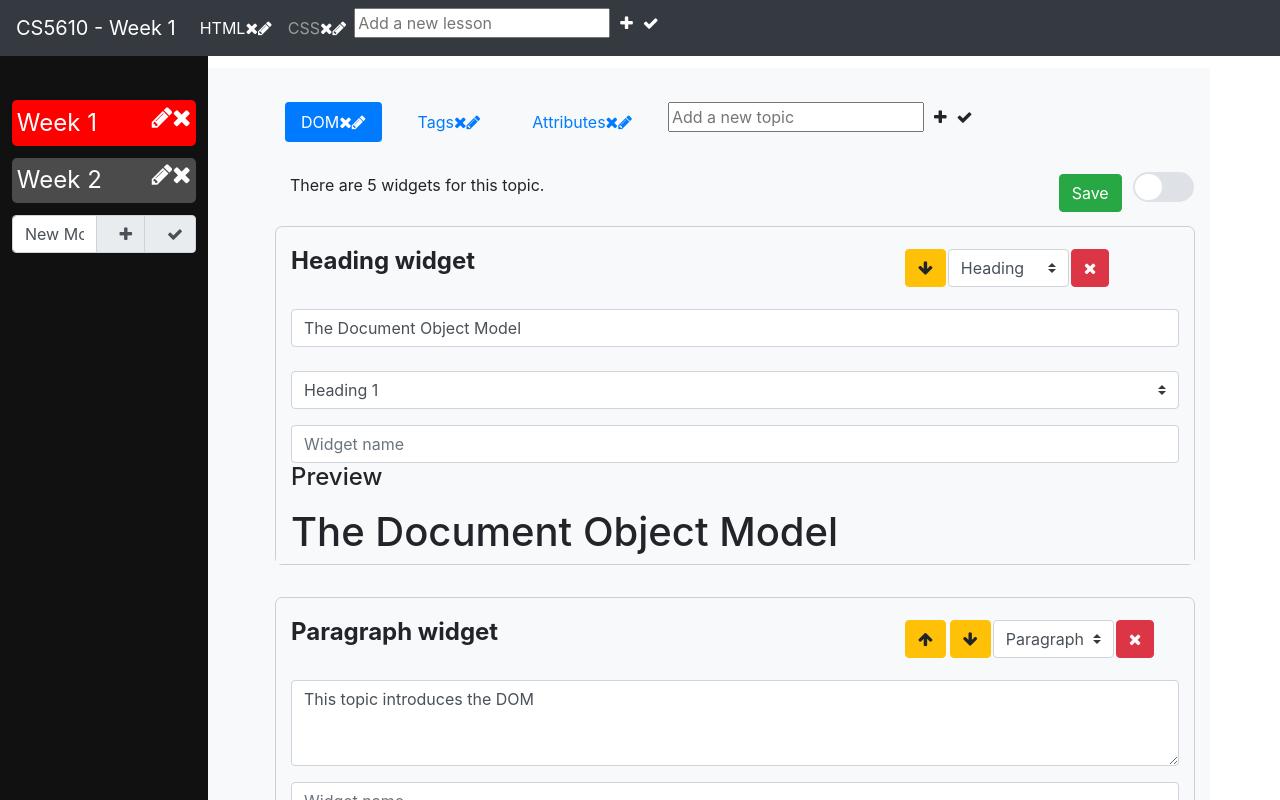
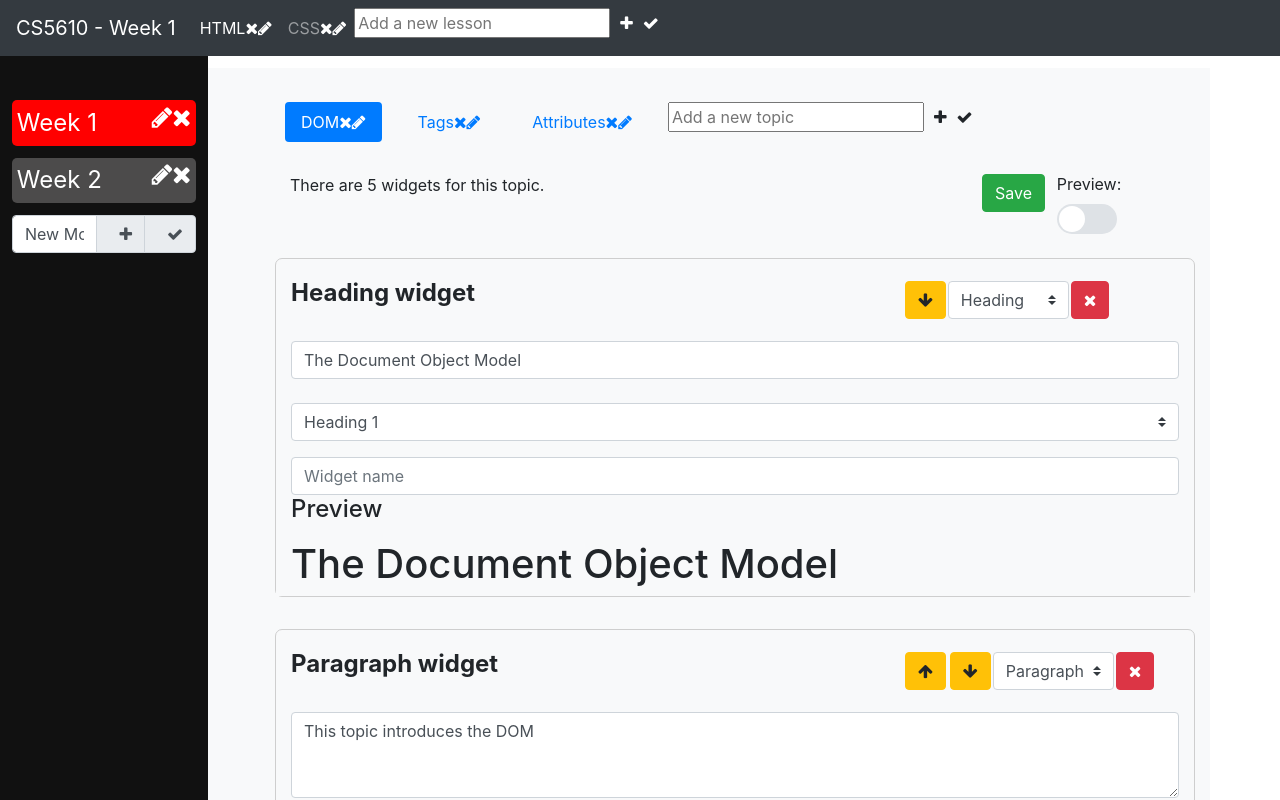
Before and after one commit to deeshashah/WhiteBoard, a React (Create React App) app: page /course/edit/123 in a window 1280 px wide. Shown: the top 800 px of the page. Built offline with nearby package versions, Linux system fonts and the light colour scheme.

Commit message:
preview changes

```diff
--- a/src/components/WidgetComponent.js
+++ b/src/components/WidgetComponent.js
@@ -13,7 +13,9 @@ function lowerCaseAllWordsExceptFirstLetters(string) {
 
 const WidgetComponent = ({widget, updateWidget, checked, deleteWidget, changePositionDown, changePositionUp}) =>
 	<div className="container widget">
+		{checked?
 		<div className="row">
+
 	        <div className="col-md-8">
 				<h4 className="widget-title"><b>{lowerCaseAllWordsExceptFirstLetters(widget.type)} widget {checked}</b></h4>
 	        </div>
@@ -41,7 +43,7 @@ const WidgetComponent = ({widget, updateWidget, checked, deleteWidget, changePos
 	          </select>
 	          <button className="btn btn-danger" onClick={()=> deleteWidget(widget)}> <i className="fa fa-close"></i> </button>
 	        </div>
-		</div>
+		</div> : ''}
 	        {
 	        	widget.type === 'HEADING' && <HeadingWidget
 	        		updateWidget={updateWidget}
--- a/src/components/Widgets.js
+++ b/src/components/Widgets.js
@@ -8,15 +8,16 @@ const Widgets = ({widgets, updateWidget, loadWidgets, checked, togglePreview, de
 
 			<div className="container">
 				<div className="row">
-					<div className="col-md-10">
+					<div className="col-md-9">
 						<h5><small>There are {widgets.length} widgets for this topic. {checked}</small></h5>
 					</div>
 					<div className="col-md-1">
 						<button className="btn btn-success">Save</button>
 					</div>
-					<div className="col-md-1" >
+					<div className="col-md-2" >
 						<div className="form-group">
 							<span className="switch">
+							<label>Preview: </label>
 							  <input type="checkbox" className="switch" id="switch-id" onChange={togglePreview}/>
 							  <label htmlFor="switch-id"></label>
 							</span>
```
